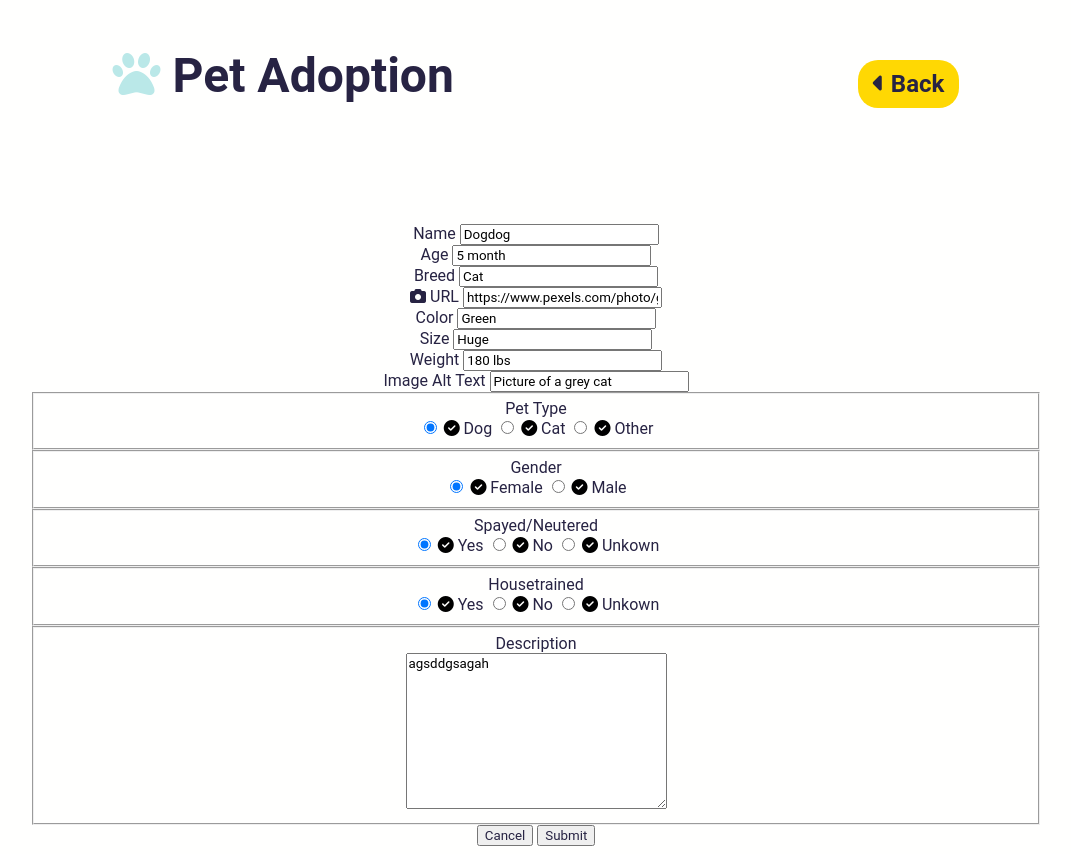
After one commit to Thamas21/Flask-SQLAlchemy-Pracky, a Flask app: page /editpet/1 in a window 1280 px wide. The commit adds this page. Shown: the whole page, without its empty margins (104-1175 px from the left). Run offline with Flask 2, Linux system fonts and the light colour scheme; data comes from the database, SQL or seed files in the repository; both versions use the stored data as it was after the commit; some libraries are stand-ins or nearby versions.

Commit message:
minor changes

```diff
--- a/adoption_flask/app.py
+++ b/adoption_flask/app.py
@@ -1,11 +1,12 @@
 from flask import (render_template,
                    url_for, request, redirect)
-from model import (db, Pet, app)
+from models import (db, Pet, app)
 
 
 @app.route('/')
 def index():
-    return render_template('index.html')
+    pets = Pet.query.all()
+    return render_template('index.html', pets=pets)
 
 
 @app.route('/addpet', methods=['GET', 'POST'])
@@ -33,9 +34,44 @@ def add_pet():
     return render_template('addpet.html')
 
 
-@app.route('/pet')
-def pet():
-    return render_template('pet.html')
+@app.route('/pet/<id>')
+def pet(id):
+    pet = Pet.query.get_or_404(id)
+    return render_template('pet.html', pet=pet)
+
+@app.route('/editpet/<id>', methods=['GET', 'POST'])
+def editpet(id):
+    pet = Pet.query.get_or_404(id)
+    if request.form:
+        pet.name = request.form['name']
+        pet.age = request.form['age']
+        pet.breed = request.form['breed']
+        pet.url = request.form['url']
+        pet.color = request.form['color']
+        pet.size = request.form['size']
+        pet.weight = request.form['weight']
+        pet.url_tag = request.form['alt']
+        pet.pet_type = request.form['pet']
+        pet.gender = request.form['gender']
+        pet.spay = request.form['spay']
+        pet.house_train = request.form['housetrained']
+        pet.description = request.form['description']
+        db.session.commit()
+        return redirect(url_for('index'))
+    return render_template('editpet.html', pet=pet)
+
+
+@app.route('/delete_pet/<id>')
+def delete_pet(id):
+    pet = Pet.query.get_or_404(id)
+    db.session.delete(pet)
+    db.session.commit()
+    return redirect(url_for('index'))
+
+
+@app.errorhandler(404)
+def not_found(error):
+    return render_template('404.html', msg=error), 404
 
 
 if __name__ == '__main__':
--- a/adoption_flask/model.py
+++ b/adoption_flask/models.py
@@ -5,7 +5,6 @@ from flask_sqlalchemy import SQLAlchemy
 app = Flask(__name__)
 
 app.config['SQLALCHEMY_DATABASE_URI'] = 'sqlite:///pets.db'
-app.config['SQLALCHEMY_TRACK_MODIFICATIONS'] = False
 db = SQLAlchemy(app)
 
 
--- /dev/null
+++ b/adoption_flask/templates/editpet.html
@@ -0,0 +1,122 @@
+{% extends 'layout.html' %}
+{% block button %}
+    <a class="back-btn" href="{{ url_for('index') }}">
+        <i class="fas fa-caret-left"></i>
+        Back
+    </a>
+{% endblock %}
+{% block content %}
+    <section id="pet-cards">
+        <form action="{{ url_for('editpet', id=pet.id) }}" method="POST">
+            <div class="columns">
+                <div class="col1">
+                    <div class="form-container">
+                        <label for="name">Name</label>
+                        <input id="name" name="name" type="text" placeholder="Fuzzy Wuzzy" value="{{ pet.name }}">
+                    </div>
+                    <div class="form-container">
+                        <label for="age">Age</label>
+                        <input id="age" name="age" type="text" placeholder="6 months" value="{{ pet.age }}">
+                    </div>
+                    <div class="form-container">
+                        <label for="breed">Breed</label>
+                        <input id="breed" name="breed" type="text" placeholder="American Shorthair" value="{{ pet.breed }}">
+                    </div>
+                    <div class="form-container">
+                        <label for="url"><i class="fas fa-camera"></i> URL</label>
+                        <input id="url" name="url" type="text" placeholder="Photo link" value="{{ pet.url }}">
+                    </div>
+                </div>
+                <div class="col2">
+                    <div class="form-container">
+                        <label for="color">Color</label>
+                        <input id="color" name="color" type="text" placeholder="Grey" value="{{ pet.color }}">
+                    </div>
+                    <div class="form-container">
+                        <label for="size">Size</label>
+                        <input id="size" name="size" type="text" placeholder="Medium" value="{{ pet.size }}">
+                    </div>
+                    <div class="form-container">
+                        <label for="weight">Weight</label>
+                        <input id="weight" name="weight" type="text" placeholder="5lbs" value="{{ pet.weight }}">
+                    </div>
+                    <div class="form-container">
+                        <label for="alt">Image Alt Text</label>
+                        <input id="alt" name="alt" type="text" placeholder="This photo is..." value="{{ pet.url_tag }}">
+                    </div>
+                </div>
+            </div>
+            <div class="columns">
+                <div class="col1">
+                    <fieldset>
+                        <div>
+                            <legend>Pet Type</legend>
+                            <input id="dog" type="radio" name="pet" value="Dog" {% if pet.pet_type == 'Dog' %} checked {% endif %}>
+                            <i class="fas fa-check-circle"></i>
+                            <label for="dog">Dog</label>
+                            <input id="cat" type="radio" name="pet" value="Cat" {% if pet.pet_type == 'Cat' %} checked {% endif %}>
+                            <i class="fas fa-check-circle"></i>
+                            <label for="cat">Cat</label>
+                            <input id="other" type="radio" name="pet" value="Other" {% if pet.pet_type == 'Other' %} checked {% endif %}>
+                            <i class="fas fa-check-circle"></i>
+                            <label for="other">Other</label>
+                        </div>
+                    </fieldset>
+                    <fieldset>
+                        <div>
+                            <legend>Gender</legend>
+                            <input id="female" type="radio" name="gender" value="Female" {% if pet.gender  == 'Female' %} checked {% endif %}>
+                            <i class="fas fa-check-circle"></i>
+                            <label for="female">Female</label>
+                            <input id="male" type="radio" name="gender" value="Male" {% if pet.gender == 'Male' %} checked {% endif %}>
+                            <i class="fas fa-check-circle"></i>
+                            <label for="male">Male</label>
+                        </div>
+                    </fieldset>
+                </div>
+                <div class="col2">
+                    <fieldset>
+                        <div>
+                            <legend>Spayed/Neutered</legend>
+                            <input id="true" type="radio" name="spay" value="Yes" {% if pet.spay == 'Yes' %} checked {% endif %}>
+                            <i class="fas fa-check-circle"></i>
+                            <label for="true">Yes</label>
+                            <input id="false" type="radio" name="spay" value="No" {% if pet.spay == 'No' %} checked {% endif %}>
+                            <i class="fas fa-check-circle"></i>
+                            <label for="false">No</label>
+                            <input id="na" type="radio" name="spay" value="Unknown" {% if pet.spay == 'Unknown' %} checked {% endif %}>
+                            <i class="fas fa-check-circle"></i>
+                            <label for="na">Unkown</label>
+                        </div>
+                    </fieldset>
+                    <fieldset>
+                        <div>
+                            <legend>Housetrained</legend>
+                            <input id="yes" type="radio" name="housetrained" value="Yes" {% if pet.house_train == 'Yes' %} checked {% endif %}>
+                            <i class="fas fa-check-circle"></i>
+                            <label for="yes">Yes</label>
+                            <input id="no" type="radio" name="housetrained" value="No" {% if pet.house_train == 'No' %} checked {% endif %}>
+                            <i class="fas fa-check-circle"></i>
+                            <label for="no">No</label>
+                            <input id="unkown" type="radio" name="housetrained" value="Unknown" {% if pet.house_train == 'Unknown' %} checked {% endif %}>
+                            <i class="fas fa-check-circle"></i>
+                            <label for="unkown">Unkown</label>
+                        </div>
+                    </fieldset>
+                </div>
+            </div>
+            <fieldset id="descr">
+                <div>
+                    <legend>Description</legend>
+                    <label for="description" style="display: none;">Description</label>
+                    <textarea name="description" id="description" cols="30" rows="10" placeholder="This pet is...">{{ pet.description }}</textarea>
+                </div>
+            </fieldset>
+            <div id="form-buttons">
+                <button type="reset">Cancel</button>
+                <button type="submit">Submit</button>
+            </div>
+        </form>
+    </section>
+    <script src="/static/js/app.js"></script>
+{% endblock %}
```
Also changed, not shown: adoption_flask/templates/404.html (added, +17 -0 lines), adoption_flask/templates/index.html (+10 -41 lines), adoption_flask/templates/pet.html (+13 -13 lines), adoption_flask/pets.db.
